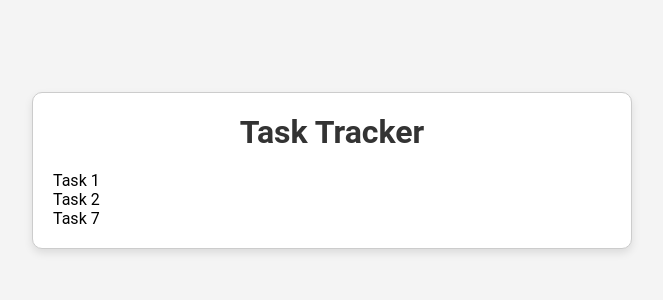
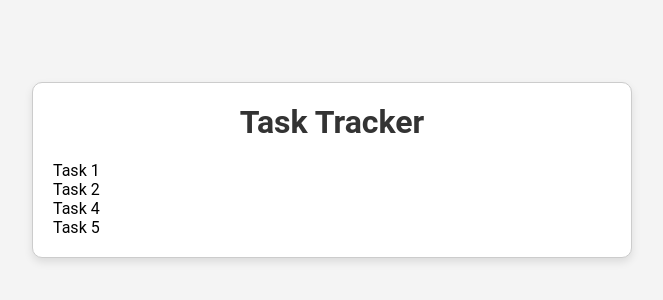
Before and after one commit to npa2025/GITDEMO, a plain HTML site: page index.html in a window 1280 px wide. Shown: the part 230-530 px from the top of the page, without its empty margins (308-971 px from the left). Drawn offline with Linux system fonts and the light colour scheme.

Commit message:
added task5

```diff
--- a/index.html
+++ b/index.html
@@ -12,7 +12,8 @@
       <ul id="tasks">
         <li>Task 1</li>
         <li>Task 2</li>
-        <li>Task 7</li>
+        <li>Task 4</li>
+        <li>Task 5</li>
       </ul>
     </div>
 
```
Also changed, not shown: 1 other file.
